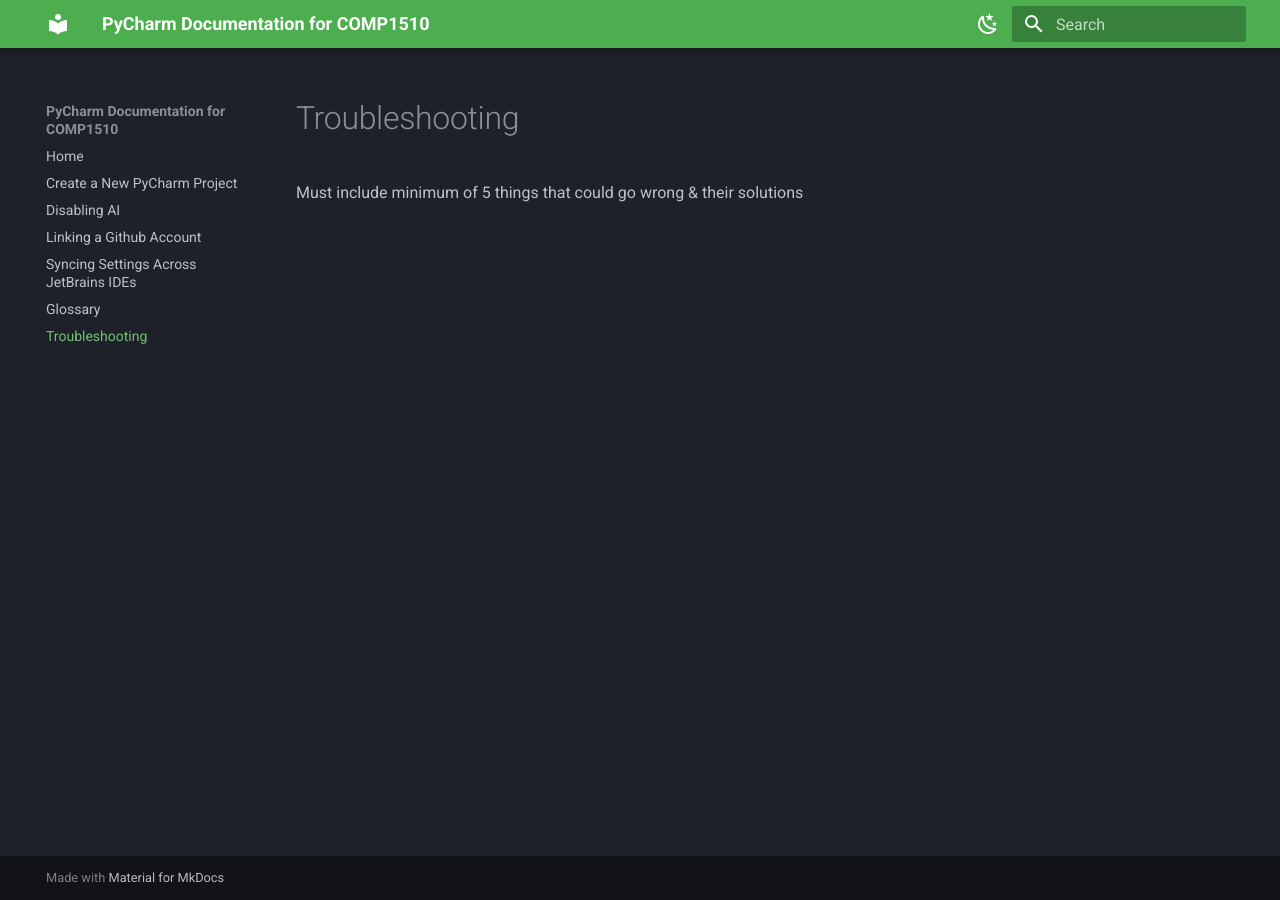
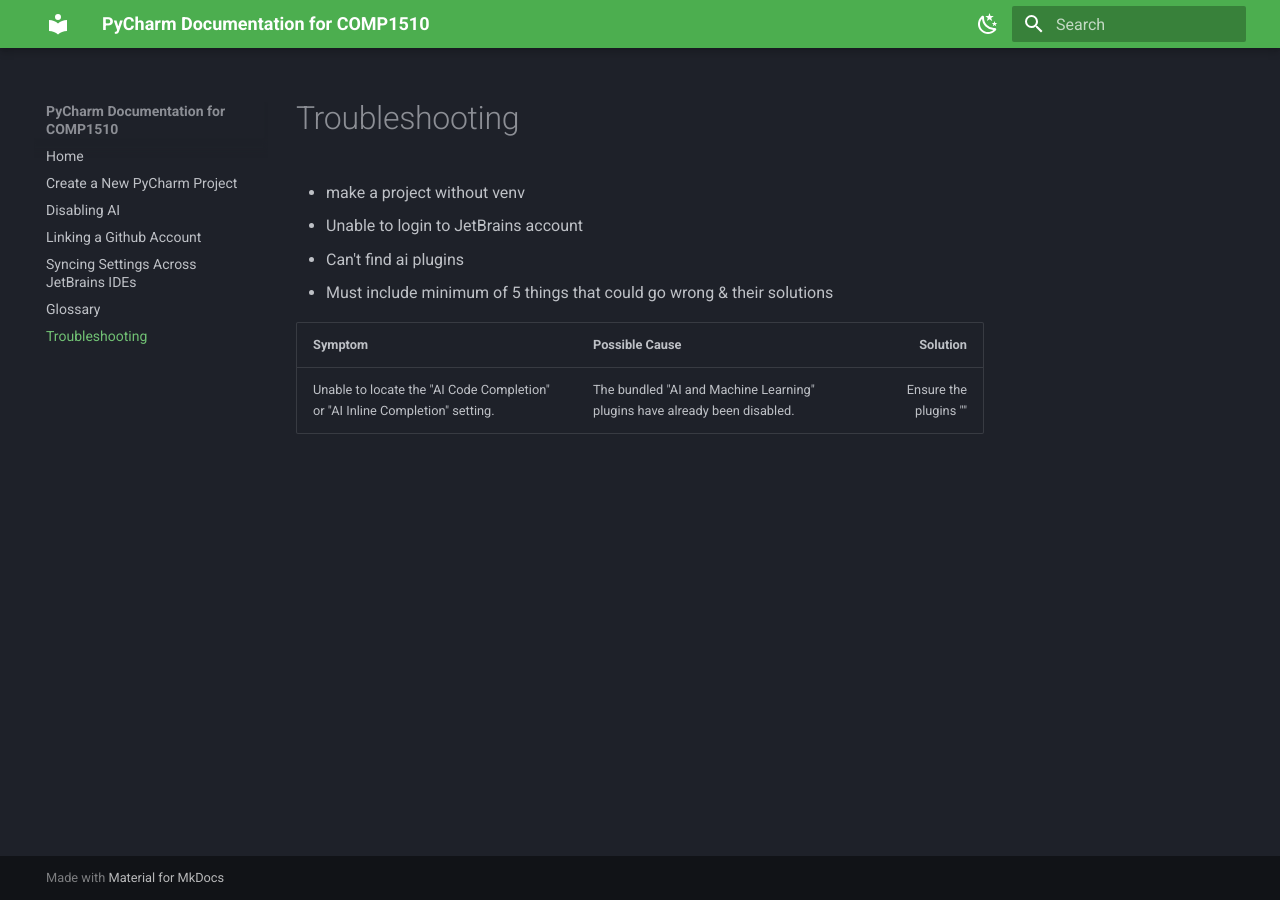
Before and after one commit to farahalterman/mkdocsDemo, an MkDocs documentation site: the page built from docs/troubleshooting.md, in a window 1280 px wide. Built offline with MkDocs 1.6.1 and Material for MkDocs 9.7.7, drawn with Linux system fonts in a browser that asks for light colours.

Commit message:
Begin work

```diff
--- a/docs/troubleshooting.md
+++ b/docs/troubleshooting.md
@@ -1 +1,9 @@
+- make a project without venv
+- Unable to login to JetBrains account
+- Can't find ai plugins
+-
 Must include minimum of 5 things that could go wrong & their solutions
+
+| Symptom                                                                      | Possible Cause                                                            |              Solution |
+|:-----------------------------------------------------------------------------|---------------------------------------------------------------------------|----------------------:|
+| Unable to locate the "AI Code Completion" or "AI Inline Completion" setting. | The bundled "AI and Machine Learning" plugins have already been disabled. | Ensure the plugins "" |
```
